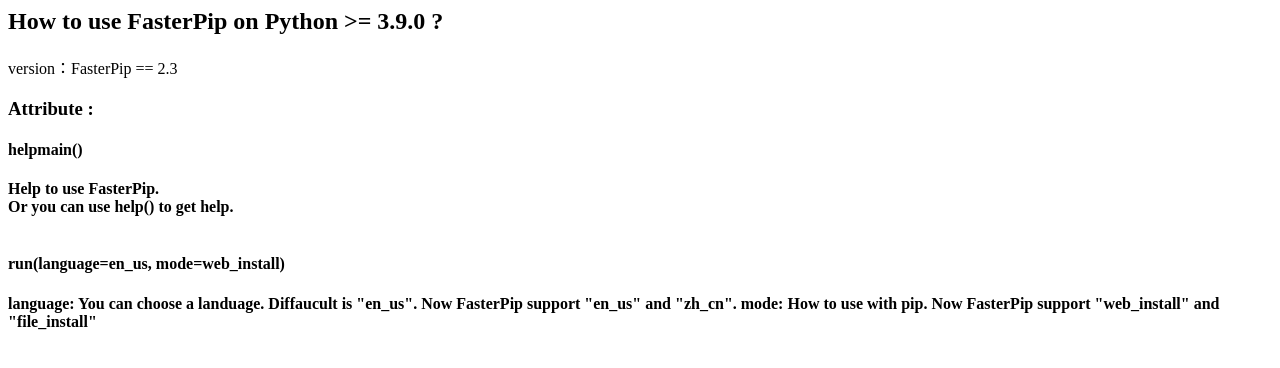
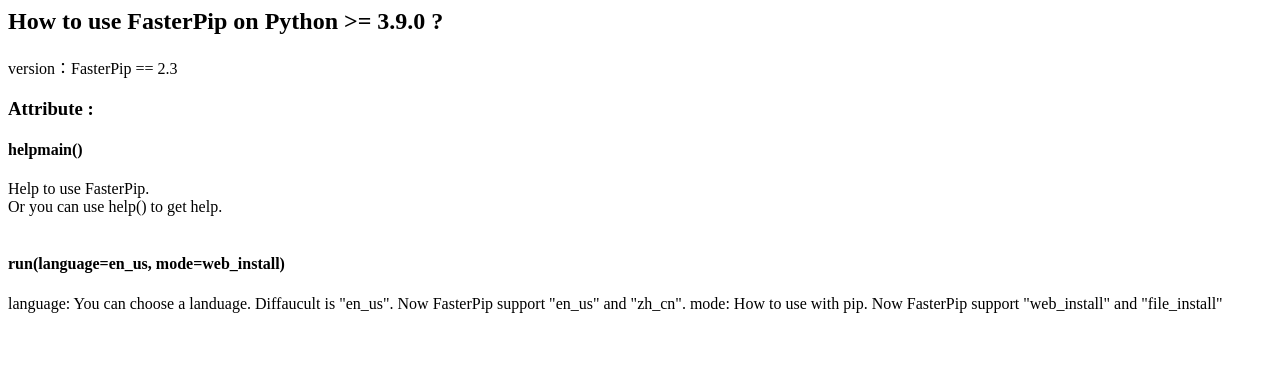
Before and after one commit to mstouk57g/FastPip, a plain HTML site: page docs/py.html in a window 1280 px wide. Drawn offline with Linux system fonts and the light colour scheme.

Commit message:
Update py.html

```diff
--- a/docs/py.html
+++ b/docs/py.html
@@ -1,8 +1,11 @@
+<html> <head>
+</head> <body>
 <h2> How to use FasterPip on Python >= 3.9.0 ? </h2> version：FasterPip == 2.3 <br>
-<h3> Attribute : <h3>
-<h4> helpmain() <h4>
+<h3> Attribute : </h3>
+<h4> helpmain() </h4>
 Help to use FasterPip. <br>
 Or you can use help() to get help. <br> <br>
-<h4> run(language=en_us, mode=web_install) <h4>
+<h4> run(language=en_us, mode=web_install) </h4>
 language: You can choose a landuage. Diffaucult is "en_us". Now FasterPip support "en_us" and "zh_cn".
 mode: How to use with pip. Now FasterPip support "web_install" and "file_install"
+</body> </html>
```
